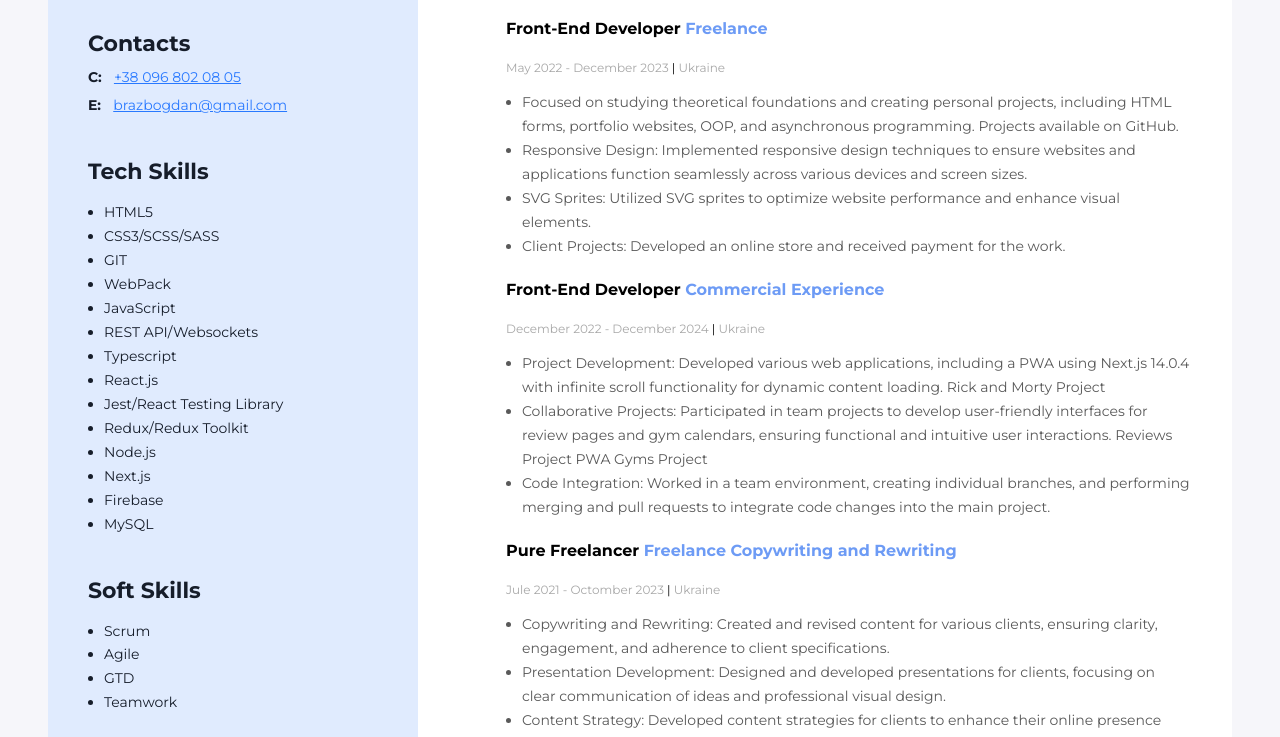
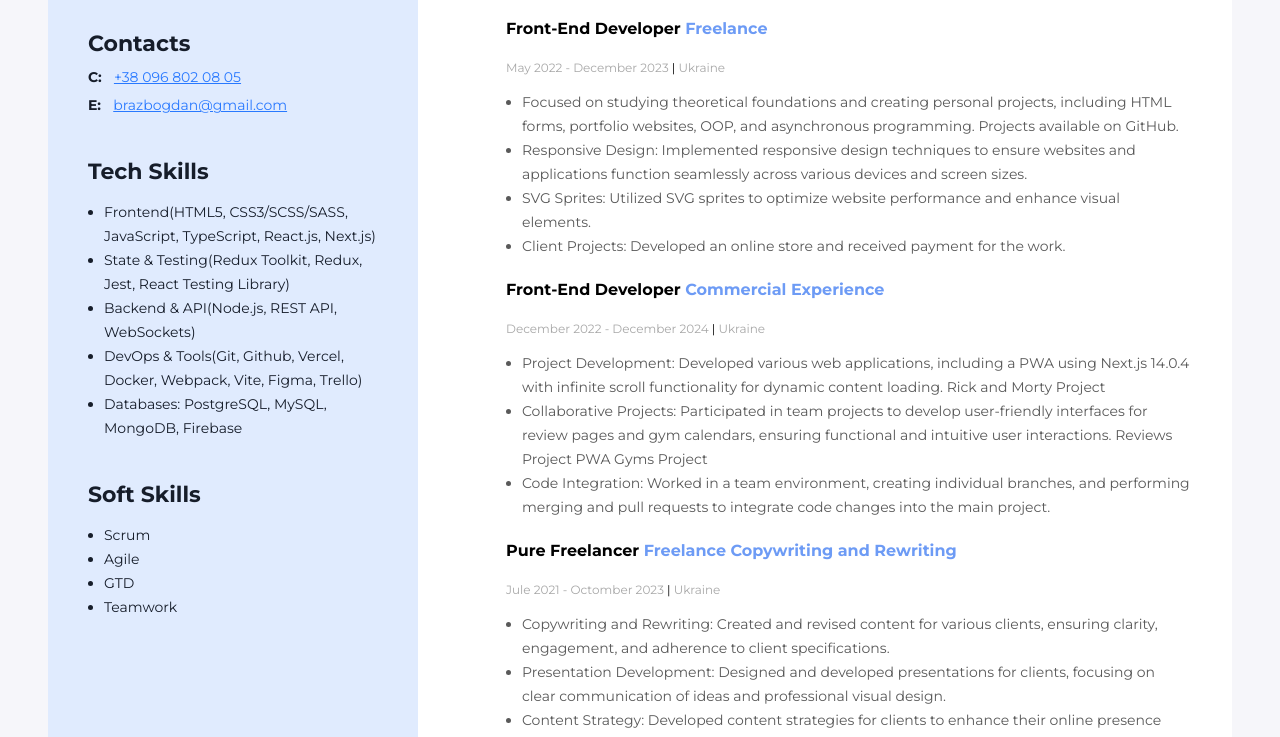
Before and after one commit to braz-bogdan156/my-resume, a plain HTML site: page index.html in a window 1280 px wide. Shown: the part 602-1339 px from the top of the page. Drawn offline with Linux system fonts and the light colour scheme.

Commit message:
updated_main

```diff
--- a/index.html
+++ b/index.html
@@ -145,21 +145,13 @@
             <!-- Tech Skills -->
             <div class="sidebar-container">
                 <h3 class="sidebar-title">Tech Skills</h3>
-                <ul class="sidebar-list">
-                    <li class="sidebar-list-item">HTML5</li>
-                    <li class="sidebar-list-item">CSS3/SCSS/SASS</li>
-                    <li class="sidebar-list-item">GIT</li>
-                    <li class="sidebar-list-item">WebPack</li>
-                    <li class="sidebar-list-item">JavaScript</li>
-                    <li class="sidebar-list-item">REST API/Websockets</li>
-                    <li class="sidebar-list-item">Typescript</li>
-                    <li class="sidebar-list-item">React.js</li>
-                    <li class="sidebar-list-item">Jest/React Testing Library</li>
-                    <li class="sidebar-list-item">Redux/Redux Toolkit</li>
-                    <li class="sidebar-list-item">Node.js</li>
-                    <li class="sidebar-list-item">Next.js</li>
-                    <li class="sidebar-list-item">Firebase</li>
-                    <li class="sidebar-list-item">MySQL</li>
+                <ul class="sidebar-list"><li class="sidebar-list-item">Frontend(HTML5,
+                    CSS3/SCSS/SASS, JavaScript, TypeScript, React.js, Next.js)</li>
+                    <li class="sidebar-list-item">State & Testing(Redux Toolkit, Redux, Jest, React Testing Library)</li>
+                    <li class="sidebar-list-item">Backend & API(Node.js, REST API, WebSockets)</li>
+                    <li class="sidebar-list-item">DevOps & Tools(Git, Github, Vercel, Docker, Webpack, Vite, Figma, Trello)</li>
+                    <li class="sidebar-list-item">Databases: PostgreSQL, MySQL, MongoDB, Firebase</li>
+
                 </ul>
             </div>
             <!-- Soft Skills -->
```
